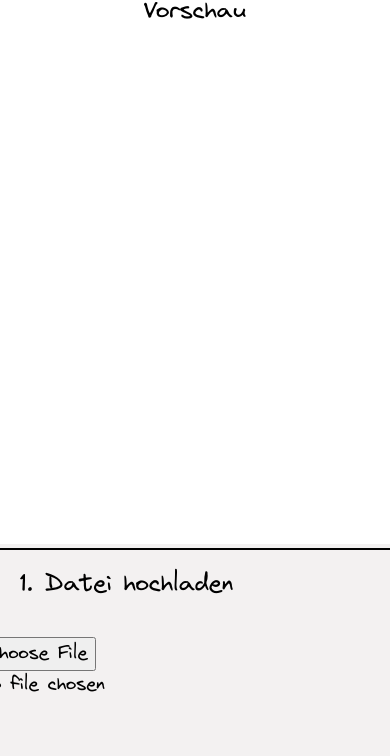
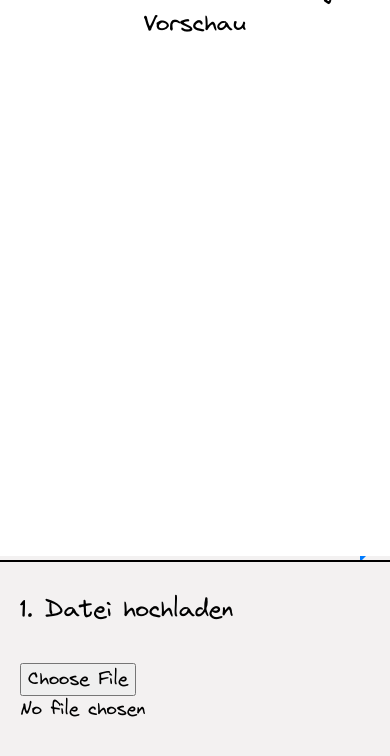
Before and after one commit to gsilvan/logo-pattern-generator, a React (Create React App) app: page / in a window 390 px wide. Shown: the top 756 px of the page. Built offline with nearby package versions, Linux system fonts and the light colour scheme.

Commit message:
responsive progress

```diff
--- a/src/index.css
+++ b/src/index.css
@@ -259,7 +259,7 @@ bottom: 0;
     display: flex;
     justify-content: center;
     align-items: center;
-    height: 60vh;
+    height: 63vh;
 
   }
 
@@ -284,7 +284,7 @@ bottom: 0;
     padding: initial;
     padding-top: 20px;
     position:relative;
-    height: 40vh;
+    height: 37vh;
     overflow: scroll;
   }
 
@@ -345,5 +345,13 @@ bottom: 0;
     border-left: 10px solid #007BFF; /* Color of the arrow */
 }
 
+.input-btn::file-selector-button {
+  display:block;
+}
+
+.logo-upload{
+ flex-direction: column;
 
 }
+
+}
```
